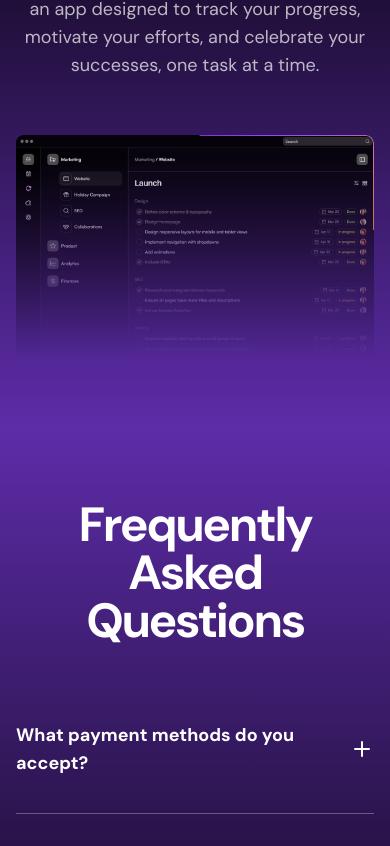
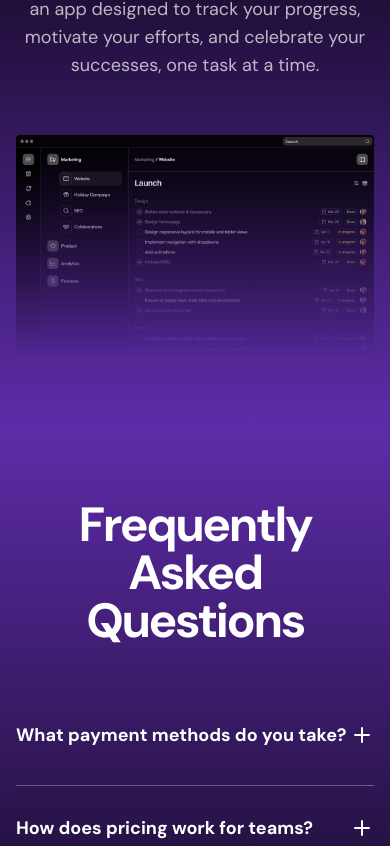
Before and after one commit to sougata-github/dark-saas-landing-page, a Next.js app: page / in a window 390 px wide. Shown: the part 2478-3324 px from the top of the page. Built offline with nearby package versions, Linux system fonts and the light colour scheme.

Commit message:
remove border-beam on small screens and change faq text.

```diff
--- a/components/Products.tsx
+++ b/components/Products.tsx
@@ -28,7 +28,7 @@ const Products = () => {
             duration: 0.4,
           }}
           viewport={{ once: true }}
-          className="relative rounded-lg [mask-image:linear-gradient(to_bottom,black_10%,transparent)]"
+          className="relative sm:rounded-lg [mask-image:linear-gradient(to_bottom,black_10%,transparent)]"
         >
           <Image
             priority
@@ -40,7 +40,12 @@ const Products = () => {
             height={100}
             className="mt-14 max-w-full w-full h-auto"
           />
-          <BorderBeam size={258} duration={12} delay={9} />
+          <BorderBeam
+            size={258}
+            duration={12}
+            delay={9}
+            className="max-sm:hidden"
+          />
         </motion.div>
       </div>
     </section>
--- a/lib/data.ts
+++ b/lib/data.ts
@@ -42,13 +42,13 @@ export const features = [
 export const items = [
   {
     index: 0,
-    question: "What payment methods do you accept?",
+    question: "What payment methods do you take?",
     answer:
       "We accept all major credit cards, PayPal, and various other payment methods depending on your location. Please Contact our support tram for more information on accepted payment methods in your region.",
   },
   {
     index: 1,
-    question: "How does the pricing work for teams?",
+    question: "How does pricing work for teams?",
     answer:
       "Our pricing is per user, per month. This means you only pay for the number of team members you have on your account. Discounts are available for larger teams and annual subscriptions.",
   },
```
